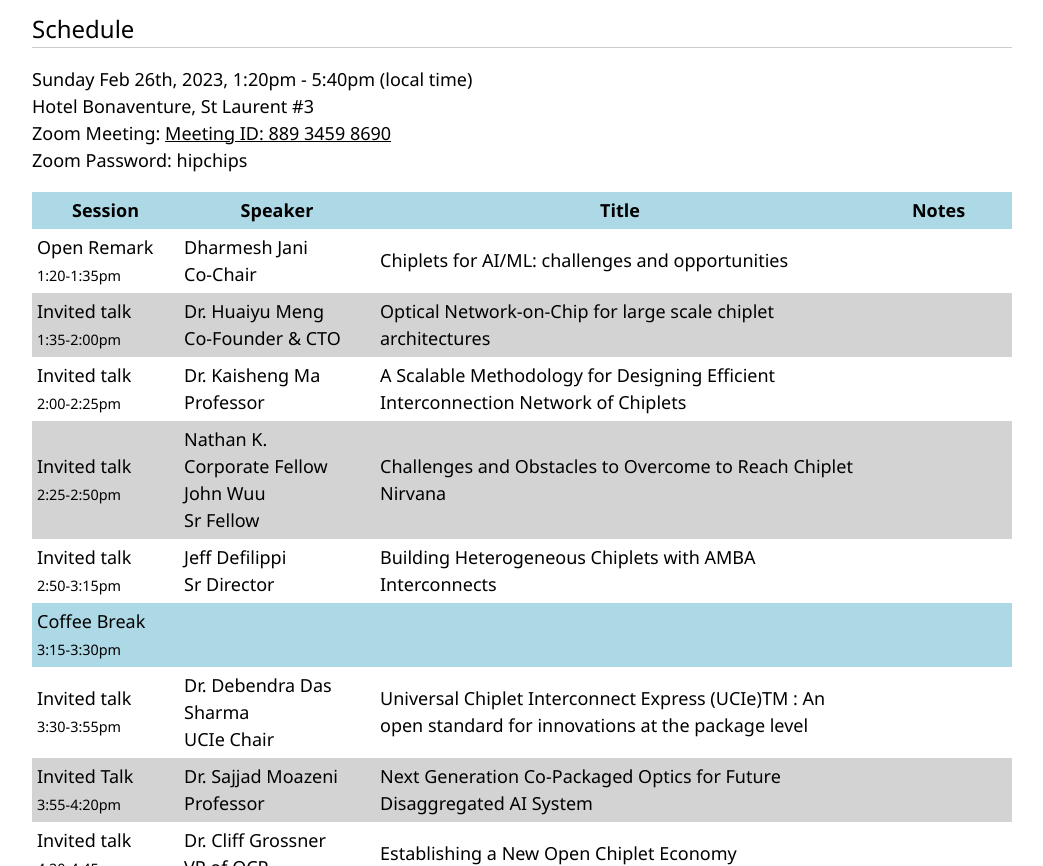
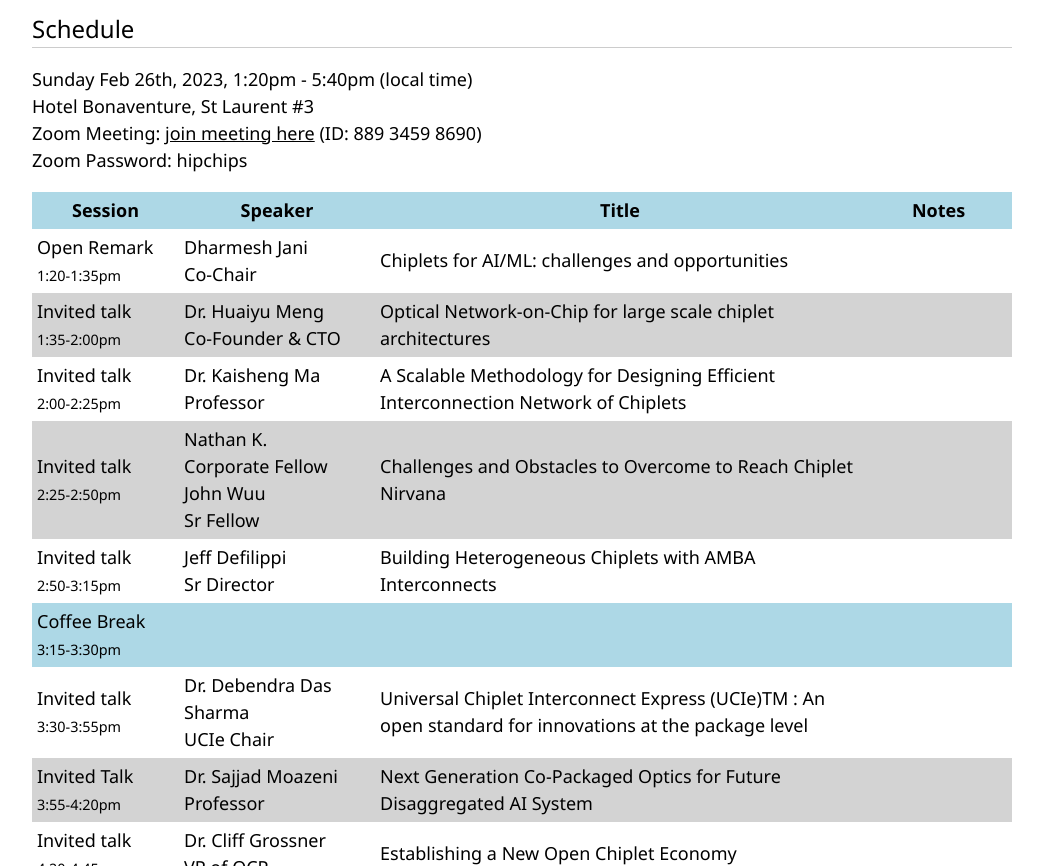
Before and after one commit to hipchips/hpca2023, a plain HTML site: page index.html in a window 1280 px wide. Shown: the part 3880-4746 px from the top of the page, without its empty margins (118-1161 px from the left). Drawn offline with nearby package versions, Linux system fonts and the light colour scheme.

Commit message:
Change the zoom meeting href

```diff
--- a/index.html
+++ b/index.html
@@ -280,7 +280,7 @@ as well as in startups building zero to one businesses. He has BTech from IIT-Bo
         <h5 class="w3-text-black">
           <p>Sunday Feb 26th, 2023, 1:20pm - 5:40pm (local time) <br>
 		Hotel Bonaventure, St Laurent #3 <br>
-		Zoom Meeting: <a href="https://us06web.zoom.us/j/88934598690?pwd=MWk2NW5rY2YxU2VBVkRBL015c0xJUT09">Meeting ID: 889 3459 8690</a> <br>
+		Zoom Meeting: <a href="https://us06web.zoom.us/j/88934598690?pwd=MWk2NW5rY2YxU2VBVkRBL015c0xJUT09">join meeting here</a> (ID: 889 3459 8690) <br>
 		Zoom Password: hipchips
 		</p>
           <p  style="font-size:8px; ">
```
